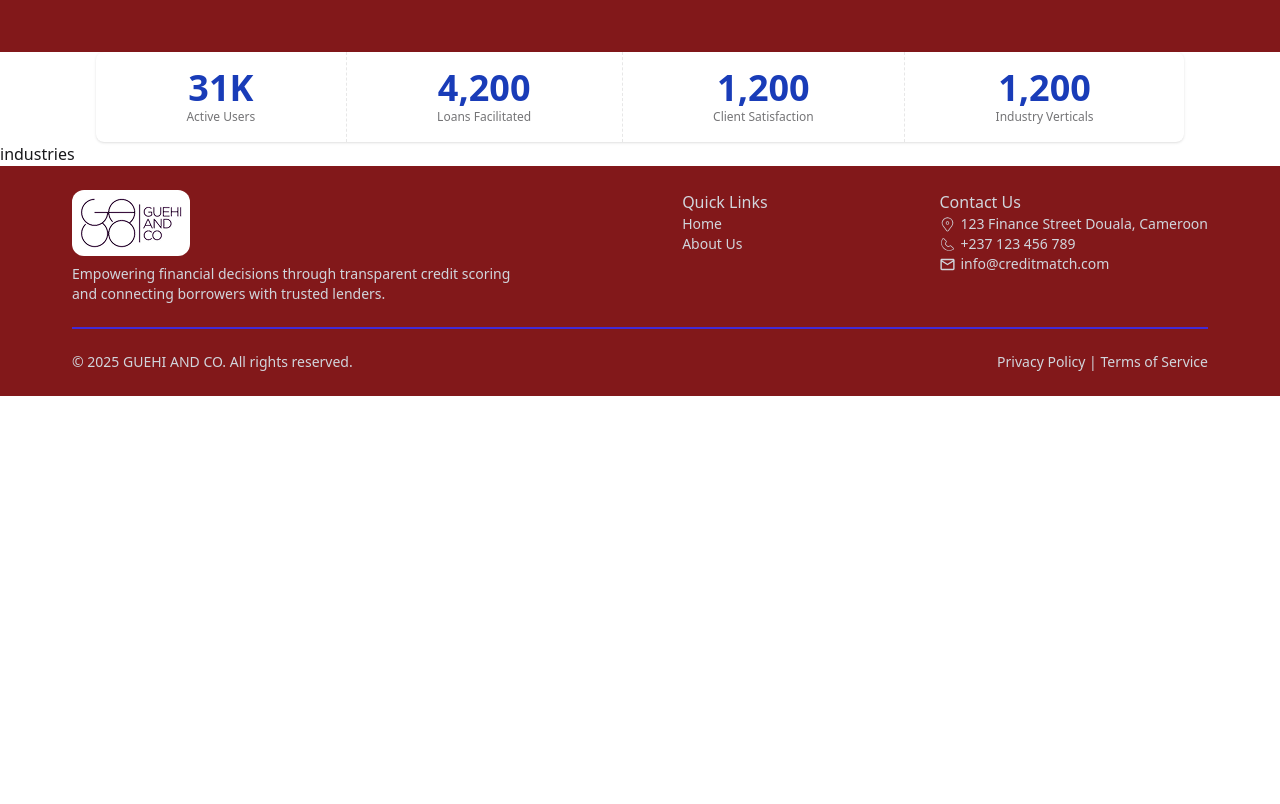
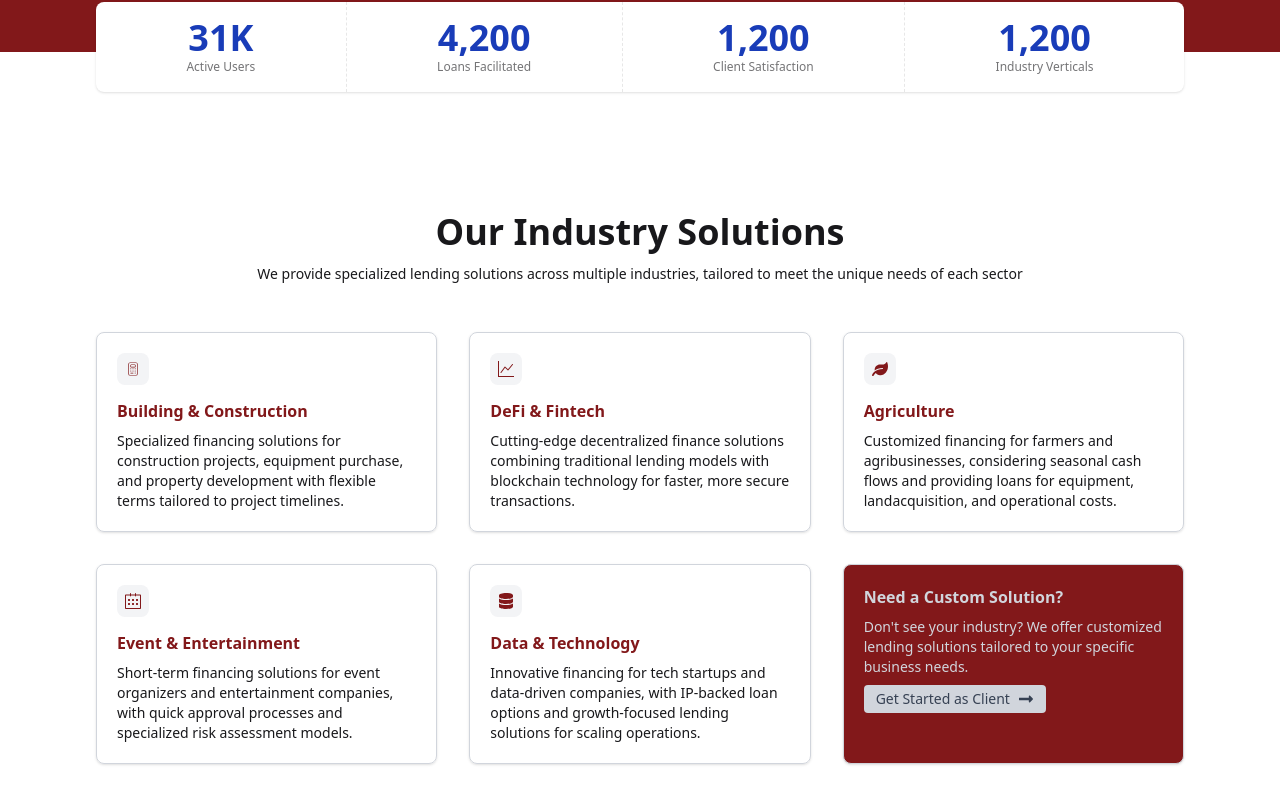
Before and after one commit to murad403/loan-frontend, a React (Vite) app: page / in a window 1280 px wide. Shown: the part 536-1340 px from the top of the page. Before the commit the page ends 932 px from the top, so only its background shows below. Built offline with nearby package versions, Linux system fonts and the light colour scheme.

Commit message:
industry solution

```diff
--- a/src/components/home/Banner.jsx
+++ b/src/components/home/Banner.jsx
@@ -4,7 +4,7 @@ import Stat from "./Stat";
 
 const Banner = () => {
   return (
-    <div className="">
+    <div className="relative mb-30 md:mb-96 lg:mb-40">
       <div className="bg-red-900 flex justify-between flex-col md:flex-row items-center py-8 md:py-11 lg:py-17 px-5 md:px-16 lg:px-20 gap-10">
         <div className="md:space-y-3 space-y-1 w-full md:w-1/2">
           <p className="bg-white/10 text-white font-light rounded-xl text-sm px-2 backdrop-blur-xl inline-block">
@@ -30,7 +30,7 @@ const Banner = () => {
           />
         </div>
       </div>
-      <div className=" w-full">
+      <div className="w-full absolute lg:-bottom-[40px] md:-bottom-[370px] -bottom-[100px]">
         <Stat></Stat>
       </div>
     </div>
--- a/src/components/home/IndustrySolution.jsx
+++ b/src/components/home/IndustrySolution.jsx
@@ -1,11 +1,46 @@
-import React from 'react';
+import { FaLongArrowAltRight } from "react-icons/fa";
+import industrySolutions from "../../data/IndustrySolution.js";
 
 const IndustrySolution = () => {
-    return (
-        <div>
-            industries
+  return (
+    <div className="my-7 md:my-12 lg:my-16 mx-5 md:mx-14 lg:mx-24">
+      <div className="text-center space-y-1 md:space-y-2 lg:space-y-3">
+        <h1 className="text-xl font-bold md:text-2xl lg:text-4xl">
+          Our Industry Solutions
+        </h1>
+        <p className="text-sm">
+          We provide specialized lending solutions across multiple industries,
+          tailored to meet the unique needs of each sector{" "}
+        </p>
+      </div>
+      <div className="grid grid-cols-1 md:grid-cols-2 lg:grid-cols-3 gap-5 md:gap-8 mt-5 md:mt-8 lg:mt-12">
+        {industrySolutions.map((solution) => (
+          <div
+            key={solution?.id}
+            className="p-5 border border-gray-300 rounded-lg shadow space-y-2"
+          >
+            <p className="text-red-900 bg-gray-100 inline-block p-2 rounded-lg">
+              {solution?.icon && <solution.icon />}
+            </p>
+            <h2 className="text-red-900 text-md font-semibold">
+              {solution?.title}
+            </h2>
+            <p className="text-sm">{solution?.description}</p>
+          </div>
+        ))}
+        <div className="p-5 border border-gray-300 rounded-lg shadow space-y-2 bg-red-900 text-gray-300">
+          <h2 className="text-md font-semibold">Need a Custom Solution?</h2>
+          <p className="text-sm">
+            Don't see your industry? We offer customized lending solutions
+            tailored to your specific business needs.
+          </p>
+          <button className="text-sm bg-gray-300 px-3 flex justify-between items-center gap-2 py-1 rounded-sm cursor-pointer text-gray-700">
+            Get Started as Client <FaLongArrowAltRight size={16} />
+          </button>
         </div>
-    );
+      </div>
+    </div>
+  );
 };
 
 export default IndustrySolution;
--- /dev/null
+++ b/src/data/IndustrySolution.js
@@ -0,0 +1,39 @@
+import { BsGraphUp } from "react-icons/bs";
+import { CiCalculator1 } from "react-icons/ci";
+import { FaDatabase, FaLeaf } from "react-icons/fa";
+import { SlCalender } from "react-icons/sl";
+
+
+const industrySolutions = [
+    {
+        id: 1,
+        title: "Building & Construction",
+        description: "Specialized financing solutions for construction projects, equipment purchase, and property development with flexible terms tailored to project timelines.",
+        icon: CiCalculator1
+    },
+    {
+        id: 2,
+        title: "DeFi & Fintech",
+        description: "Cutting-edge decentralized finance solutions combining traditional lending models with blockchain technology for faster, more secure transactions.",
+        icon: BsGraphUp
+    },
+    {
+        id: 3,
+        title: "Agriculture",
+        description: "Customized financing for farmers and agribusinesses, considering seasonal cash flows and providing loans for equipment, landacquisition, and operational costs.",
+        icon: FaLeaf
+    },
+    {
+        id: 4,
+        title: "Event & Entertainment",
+        description: "Short-term financing solutions for event organizers and entertainment companies, with quick approval processes and specialized risk assessment models.",
+        icon: SlCalender
+    },
+    {
+        id: 5,
+        title: "Data & Technology",
+        description: "Innovative financing for tech startups and data-driven companies, with IP-backed loan options and growth-focused lending solutions for scaling operations.",
+        icon: FaDatabase
+    }
+]
+export default industrySolutions;
```
